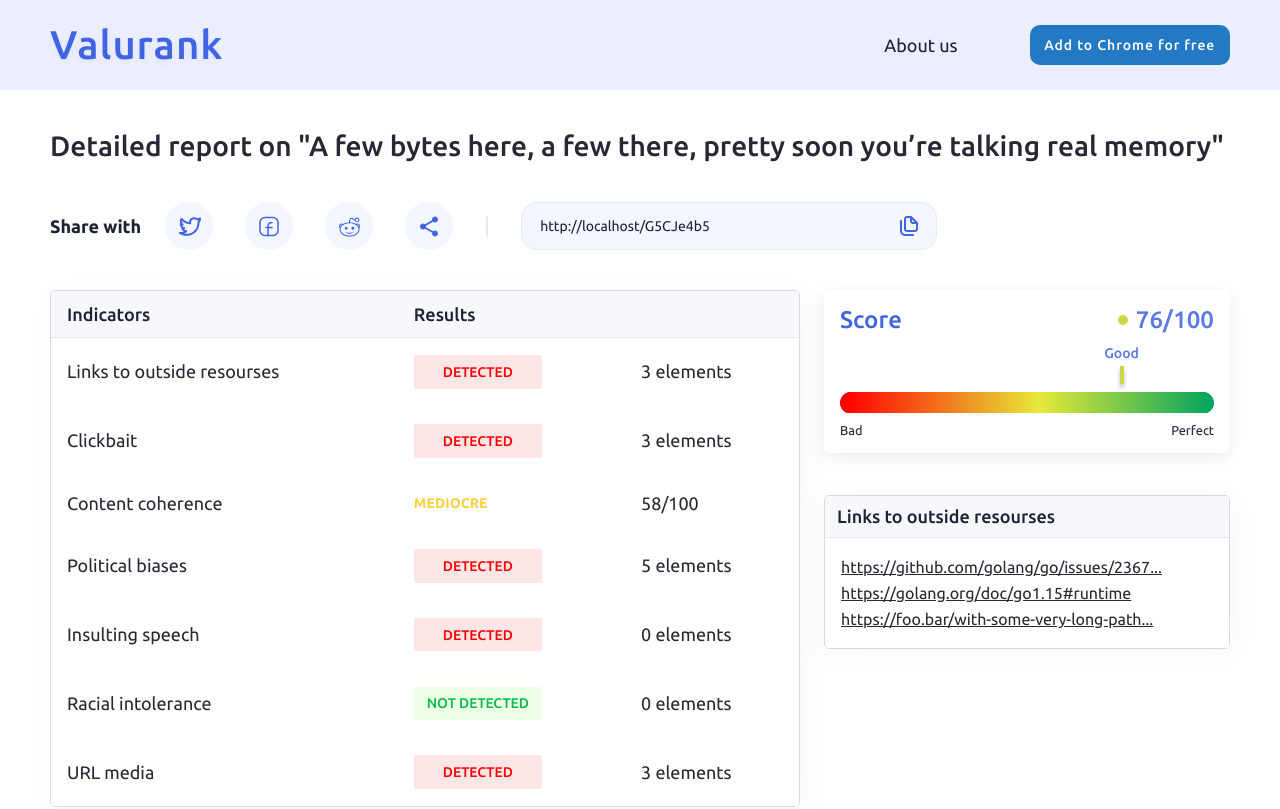
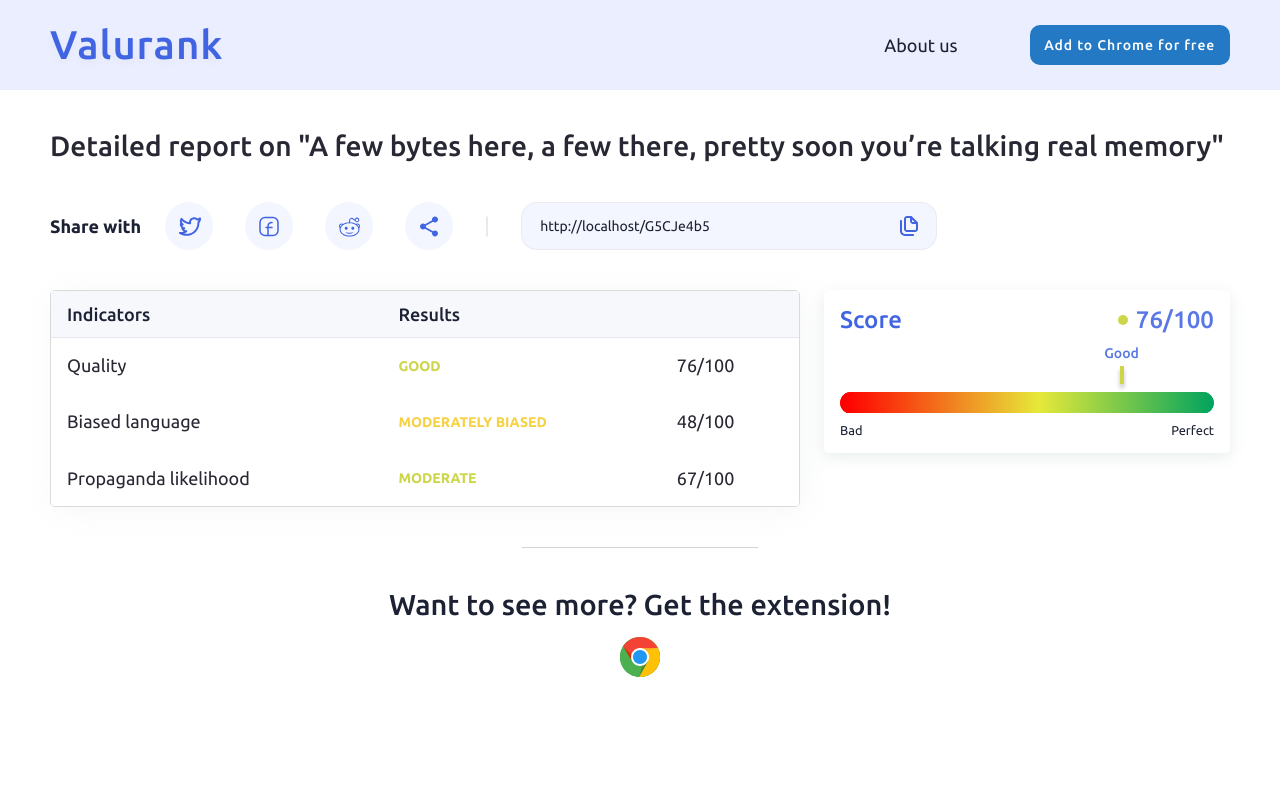
Before and after one commit to kindrakevychn/Next-report, a Next.js app: page / in a window 1280 px wide. Shown: the top 809 px of the page. Built offline with nearby package versions, Linux system fonts and the light colour scheme.

Commit message:
Change structure of Valurank report data

```diff
--- a/lib/valurank.js
+++ b/lib/valurank.js
@@ -10,22 +10,19 @@ export async function getReportData() {
             title: 'A few bytes here, a few there, pretty soon you’re talking real memory',
             url: 'https://dave.cheney.net/2021/01/05/a-few-bytes-here-a-few-there-pretty-soon-youre-talking-real-memory'
         },
-        meta: {
-            outsideLinks: [
-                'https://github.com/golang/go/issues/23676',
-                'https://golang.org/doc/go1.15#runtime',
-                'https://foo.bar/with-some-very-long-pathname'
-            ],
-            isClickbait: true,
-            clickbaitElements: 3,
-            contentCoherence: 58,
-            contentCoherenceMax: 100,
-            isPoliticalBiases: true,
-            politicalBiasesElements: 5,
-            isInsultingSpeech: true,
-            isRacialIntolerance: false,
-            haveURLMedia: true,
-            urlMediaCount: 3
+        details: {
+            quality: {
+                score: 76,
+                label: 'good'
+            },
+            biasedLanguage: {
+                score: 48,
+                label: 'moderately biased'
+            },
+            propagandaLikelihood: {
+                score: 67,
+                label: 'moderate'
+            }
         }
     };
 
--- a/pages/index.jsx
+++ b/pages/index.jsx
@@ -67,11 +67,11 @@ function Report({data}) {
         id,
         score,
         article,
-        meta
+        details
     } = data;
 
     article = article || {};
-    meta = meta || {};
+    details = details || {};
 
     const reportURL = `${document.location.origin}/${id}`;
 
@@ -88,7 +88,7 @@ function Report({data}) {
             />
             <Data
                 score={score}
-                meta={meta}
+                details={details}
             />
             <div
                 className={reportStyles.bannerSeparator}
@@ -170,21 +170,13 @@ function Share({
 
 function Data({
     score,
-    meta
+    details
 }) {
     const {
-        outsideLinks,
-        isClickbait,
-        clickbaitElements,
-        contentCoherence,
-        contentCoherenceMax,
-        isPoliticalBiases,
-        politicalBiasesElements,
-        isInsultingSpeech,
-        isRacialIntolerance,
-        haveURLMedia,
-        urlMediaCount
-    } = meta;
+        quality,
+        biasedLanguage,
+        propagandaLikelihood
+    } = details;
 
     return (
         <div
@@ -195,59 +187,30 @@ function Data({
             >
                 <Indicators>
                     {
-                        (outsideLinks != null) &&
-                        <DetectedIndicator
-                            title={'Links to outside resourses'}
-                            detected={!!outsideLinks.length}
-                            count={outsideLinks.length}
+                        (quality != null) &&
+                        <ScoreIndicator
+                            title={'Quality'}
+                            score={quality.score}
+                            max={100}
+                            status={quality.label}
                         />
                     }
                     {
-                        (isClickbait != null) &&
-                        <DetectedIndicator
-                            title={'Clickbait'}
-                            detected={isClickbait}
-                            count={clickbaitElements}
+                        (biasedLanguage != null) &&
+                        <ScoreIndicator
+                            title={'Biased language'}
+                            score={biasedLanguage.score}
+                            max={100}
+                            status={biasedLanguage.label}
                         />
                     }
                     {
-                        (contentCoherence != null) &&
+                        (propagandaLikelihood != null) &&
                         <ScoreIndicator
-                            title={'Content coherence'}
-                            score={contentCoherence}
-                            max={contentCoherenceMax}
-                        />
-                    }
-                    {
-                        (isPoliticalBiases != null) &&
-                        <DetectedIndicator
-                            title={'Political biases'}
-                            detected={isPoliticalBiases}
-                            count={politicalBiasesElements}
-                        />
-                    }
-                    {
-                        (isInsultingSpeech != null) &&
-                        <DetectedIndicator
-                            title={'Insulting speech'}
-                            detected={isInsultingSpeech}
-                            count={0}
-                        />
-                    }
-                    {
-                        (isRacialIntolerance != null) &&
-                        <DetectedIndicator
-                            title={'Racial intolerance'}
-                            detected={isRacialIntolerance}
-                            count={0}
-                        />
-                    }
-                    {
-                        (haveURLMedia != null) &&
-                        <DetectedIndicator
-                            title={'URL media'}
-                            detected={haveURLMedia}
-                            count={urlMediaCount}
+                            title={'Propaganda likelihood'}
+                            score={propagandaLikelihood.score}
+                            max={100}
+                            status={propagandaLikelihood.label}
                         />
                     }
                 </Indicators>
@@ -258,14 +221,6 @@ function Data({
                 <Score
                     score={score}
                 />
-                {
-                    (outsideLinks && outsideLinks.length) &&
-                    <List
-                        title={'Links to outside resourses'}
-                        data={outsideLinks}
-                        isLink={true}
-                    />
-                }
             </div>
         </div>
     );
```
